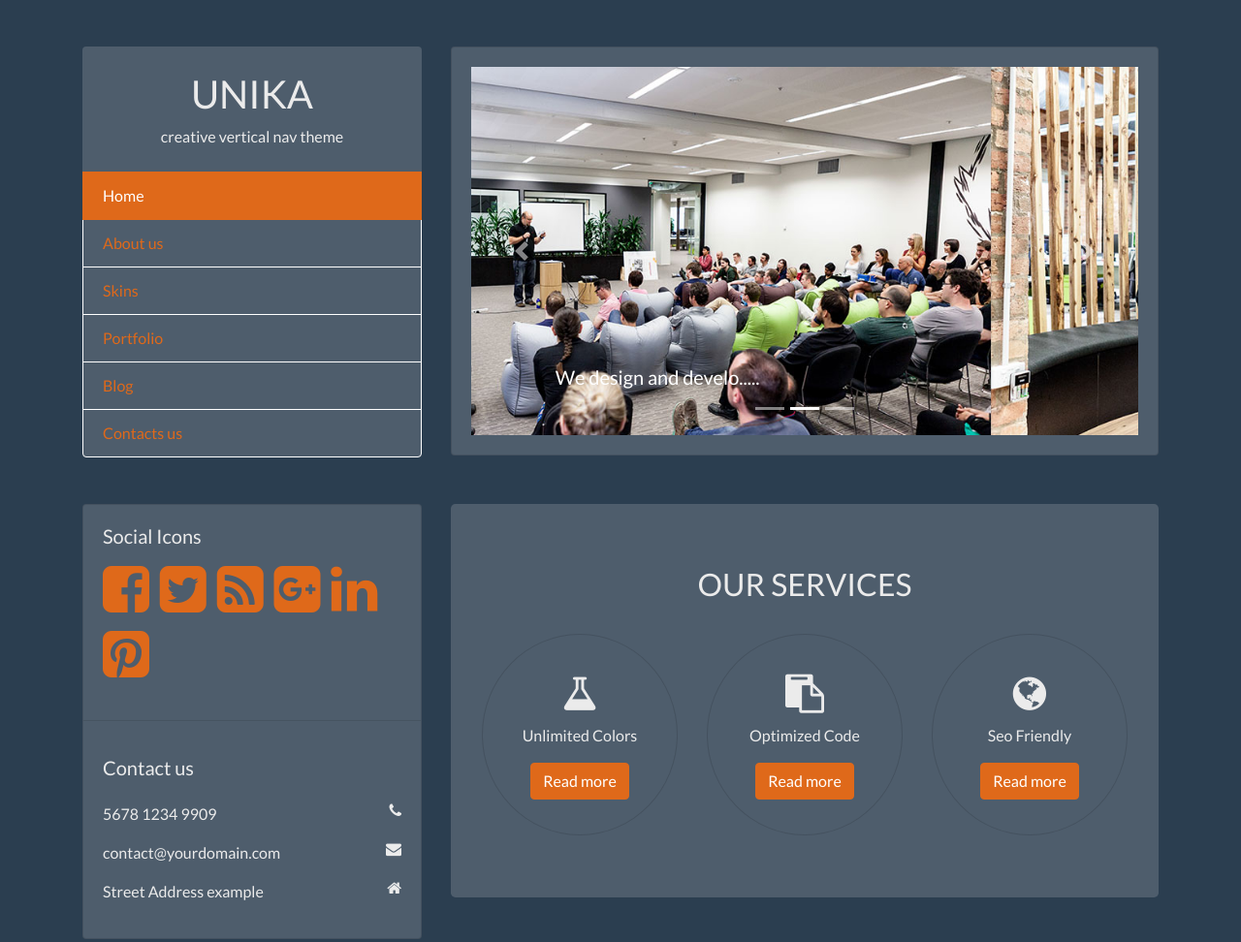
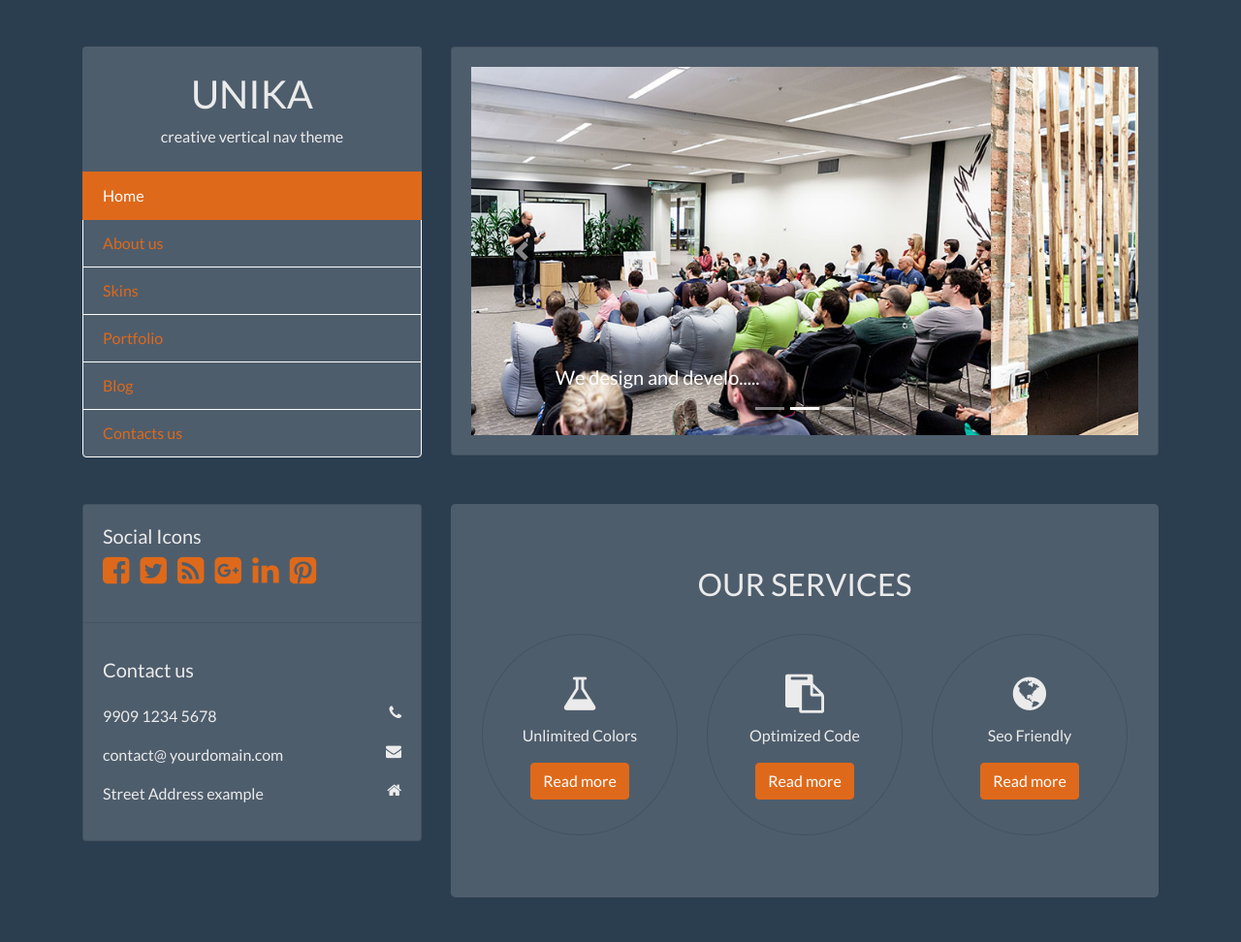
Before and after one commit to roxana-oprea/unika, a plain HTML site: page index.html in a window 1280 px wide. Shown: the top 972 px of the page at 97% size. Drawn offline with nearby package versions, Linux system fonts and the light colour scheme.

Commit message:
fix social items size and direction text in contact us

```diff
--- a/css/site.css
+++ b/css/site.css
@@ -38,3 +38,7 @@ a:hover {
 .list-group-item-action {
   color: #DF691A;
 }
+
+.size-icon {
+  font-size: 2rem;
+}
--- a/index.html
+++ b/index.html
@@ -76,30 +76,33 @@
     <div class="row">
       <div class="col-sm-4">
         <div class="card">
-          <div class="card-body display-4">
+          <div class="card-body">
             <h5>Social Icons</h5>
-            <a href="https://facebook.com"><i class="fa fa-facebook-square"></i></a>
-            <a href="https://twitter.com"><i class="fa fa-twitter-square"></i></a>
-            <a href="https://rss.com"><i class="fa fa-rss-square"></i></a>
-            <a href="https://google.com"><i class="fa fa-google-plus-square"></i></a>
-            <a href="https://linkedin.com"><i class="fa fa-linkedin"></i></a>
-            <a href="https://pinterest.com"><i class="fa fa-pinterest-square"></i></a>
+            <a href="https://facebook.com" class="mr-2"><i class="fa fa-facebook-square size-icon"></i></a>
+            <a href="https://twitter.com" class="mr-2"><i class="fa fa-twitter-square size-icon"></i></a>
+            <a href="https://rss.com" class="mr-2"><i class="fa fa-rss-square size-icon"></i></a>
+            <a href="https://google.com" class="mr-2"><i class="fa fa-google-plus-square size-icon"></i></a>
+            <a href="https://linkedin.com" class="mr-2"><i class="fa fa-linkedin size-icon"></i></a>
+            <a href="https://pinterest.com" class="mr-2"><i class="fa fa-pinterest-square size-icon"></i></a>
           </div>
           <hr class="invisible-text">
-          <div class="card-body invisible-text" dir="rtl">
+          <div class="card-body invisible-text">
             <h5 class="mb-4">Contact us</h5>
             <div>
               <div class="d-flex wrap justify-content-between align-items-start">
+                <p>9909 1234 5678</p>
                 <i class="fa fa-phone"></i>
-                <p>9909 1234 5678</p>
               </div>
               <div class="d-flex justify-content-between align-items-start flex-wrap">
+                <p>contact@
+                  <wbr>
+                  yourdomain.com
+                </p>
                 <i class="fa fa-envelope"></i>
-                <p>contact@<wbr>yourdomain.com</p>
               </div>
               <div class="d-flex justify-content-between align-items-start">
+                <p>Street Address example</p>
                 <i class="fa fa-home"></i>
-                <p>Street Address example</p>
               </div>
             </div>
           </div>
@@ -114,7 +117,10 @@
                 <div class="d-flex flex-column justify-content-center align-items-center my-3">
                   <h1><i class="fa fa-flask"></i></h1>
                   <p class="invisible-text">Unlimited Colors</p>
-                  <button class="btn btn-primary btn-small">Read<wbr> more</button>
+                  <button class="btn btn-primary btn-small">Read
+                    <wbr>
+                    more
+                  </button>
                 </div>
               </div>
             </div>
@@ -123,7 +129,10 @@
                 <div class="d-flex flex-column justify-content-center align-items-center my-3">
                   <h1><i class="fa fa-clipboard"></i></h1>
                   <p class="invisible-text">Optimized Code</p>
-                  <button class="btn btn-primary btn-small">Read<wbr> more</button>
+                  <button class="btn btn-primary btn-small">Read
+                    <wbr>
+                    more
+                  </button>
                 </div>
               </div>
             </div>
@@ -132,7 +141,10 @@
                 <div class="d-flex flex-column justify-content-center align-items-center my-3">
                   <h1><i class="fa fa-globe"></i></h1>
                   <p class="invisible-text">Seo Friendly</p>
-                  <button class="btn btn-primary btn-small">Read<wbr> more</button>
+                  <button class="btn btn-primary btn-small">Read
+                    <wbr>
+                    more
+                  </button>
                 </div>
               </div>
             </div>
```
Also changed, not shown: bootstrap-theme-for-unika.epic.css.
